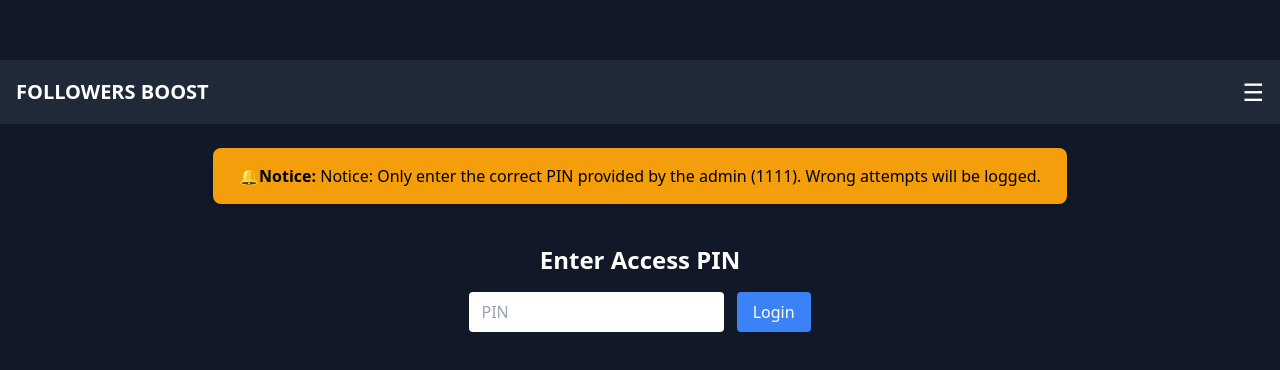
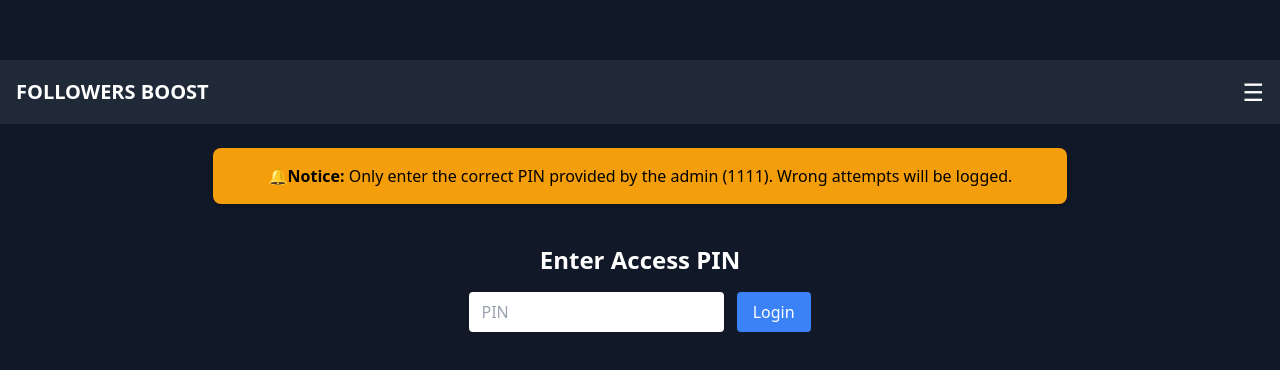
Before and after one commit to Ari2477/follower-boost, a website: page public/index.html in a window 1280 px wide. Shown: the part 196-566 px from the top of the page. Drawn offline with nearby package versions, Linux system fonts and the light colour scheme.

Commit message:
Update index.html

```diff
--- a/public/index.html
+++ b/public/index.html
@@ -20,7 +20,7 @@
 
   <!-- Notice / Warning -->
   <div class="mt-6 w-11/12 md:w-2/3 bg-yellow-500 text-black p-4 rounded-lg shadow-md text-center">
-     🔔<b>Notice:</b> Notice: Only enter the correct PIN provided by the admin (1111).
+     🔔<b>Notice:</b> Only enter the correct PIN provided by the admin (1111).
   Wrong attempts will be logged.
   </div>
 
```
